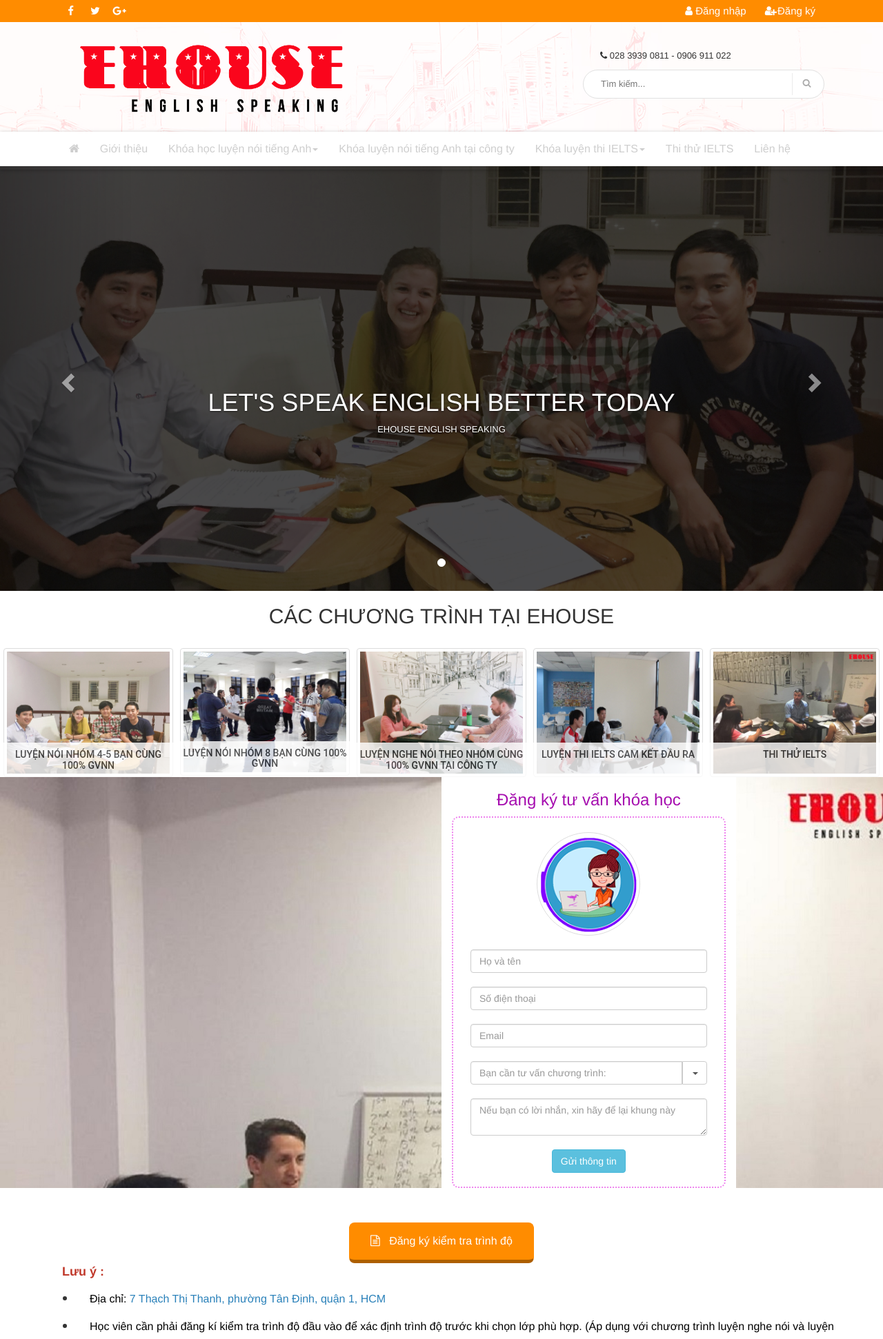
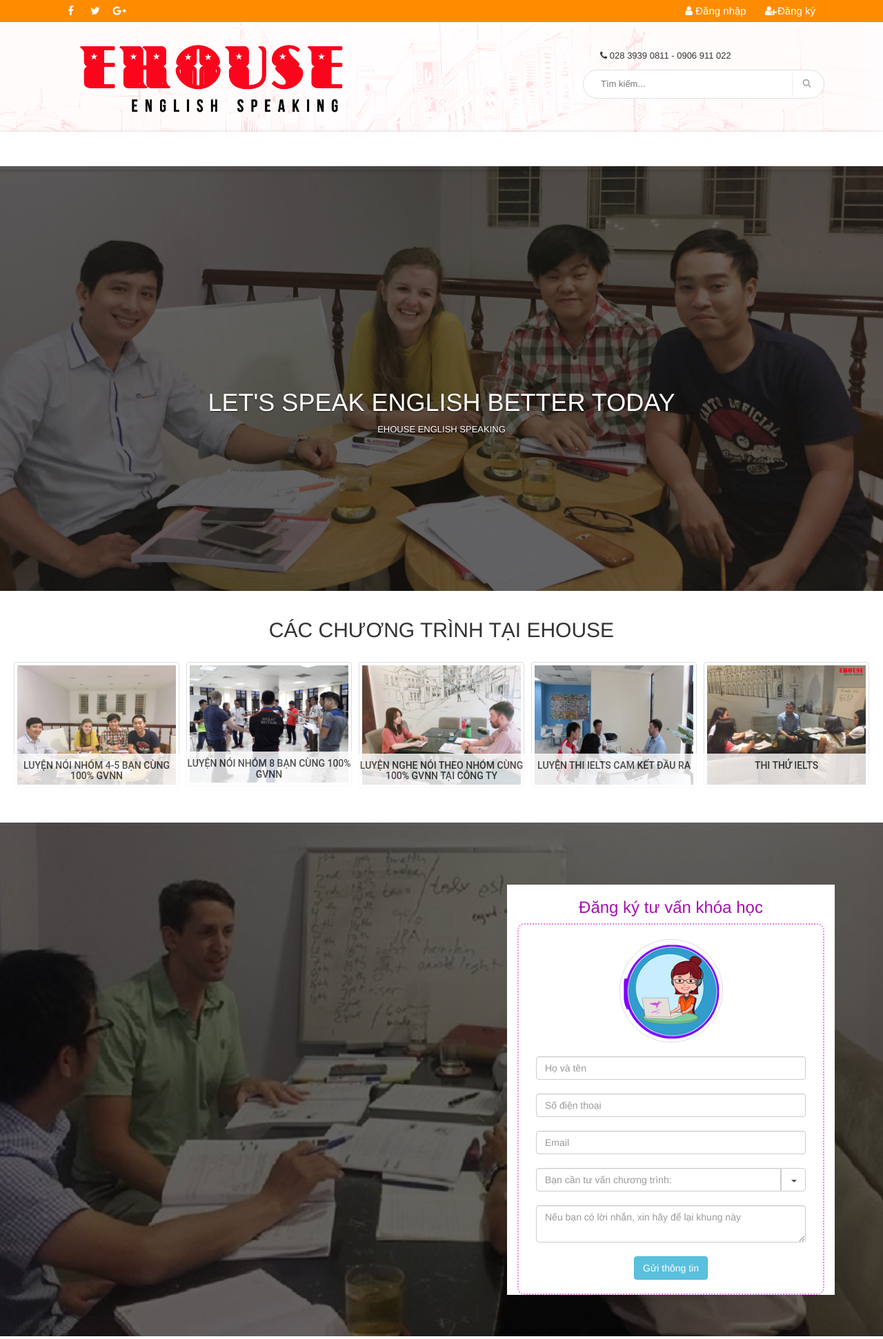
Before and after one commit to minhsu57/ehouse, a CodeIgniter app: page /database/ in a window 1280 px wide. Shown: the top 1942 px of the page at 69% size. Run offline with CodeIgniter, Linux system fonts and the light colour scheme; data comes from the database, SQL or seed files in the repository; data that the repository does not hold is empty; some libraries are stand-ins or nearby versions.

Commit message:
12.9 su commit

```diff
--- a/application/config/config.php
+++ b/application/config/config.php
@@ -23,7 +23,7 @@ defined('BASEPATH') OR exit('No direct script access allowed');
 | a PHP script and you can easily do that on your own.
 |
 */
-$config['base_url'] = 'http://localhost/github/ehouse/';
+$config['base_url'] = 'http://172.21.6.196:8080/su/git/ehouse/';
 
 /*
 |--------------------------------------------------------------------------
--- a/application/controllers/Home.php
+++ b/application/controllers/Home.php
@@ -19,7 +19,7 @@ class Home extends Public_Controller {
         // get content of home page
     $input['where'] = array('class' => 'course');
     $input['order'] = array('id','ASC');
-        $this->data['content'] = $this->page_content_model->get_list($input);
+    $this->data['content_course'] = $this->page_content_model->get_list($input);
         // get content of course consultant
     $input['where'] = array('id' => 'course_consultant');
     $this->data['course_consultant'] = $this->page_content_model->get_row($input);
--- a/application/views/user/home_view.php
+++ b/application/views/user/home_view.php
@@ -4,15 +4,20 @@
  <!-- pct new slider -->
  <div id="myCarousel" class="carousel slide" data-ride="carousel" >
     <!-- Indicators -->
+    <?php if(count($sliders) > 1) { ?>
     <ol class="carousel-indicators">
-        <li data-target="#myCarousel" data-slide-to="0" class="active"></li>
+        <?php foreach ($sliders as $key => $value) { ?>
+        <li data-target="#myCarousel" data-slide-to="<?php echo $key; ?>" class="<?php if($key == 0) echo "active"; ?>"></li>
+        <?php } ?>
     </ol>
+    <?php } ?>
     <!-- Wrapper for slides -->
     <div class="carousel-inner">
-        <div class="item active">
+        <?php foreach ($sliders as $key => $value) { ?>
+        <div class="item <?php if($key == 0) echo "active"; ?>">
             <div class="blend">
                 <div></div>
-                <img src="<?php echo public_helper('images/'.$sliders[0]->image_name); ?>" class="img-responsive" alt="">
+                <img src="<?php echo public_helper('images/'.$value->image_name); ?>" class="img-responsive" alt="">
             </div>
             <div class="carousel-caption animated flipInX" style="animation-delay: 0.4s">
                 <h1 class="hidden-xs">LET'S SPEAK ENGLISH BETTER TODAY</h1>
@@ -20,20 +25,9 @@
                 <P>EHOUSE ENGLISH SPEAKING</P>
             </div>
         </div>
-        <?php foreach (array_slice($sliders, 1) as $slider) { ?>
-        <div class="item">
-            <div class="blend">
-                <!-- thẻ div làm cho tấm hình ở dưới đen lại -->
-                <div></div>
-                <img src="<?php echo public_helper('images/'.$slider->image_name); ?>" class="img-responsive" alt="">
-            </div>
-            <div class="carousel-caption animated flipInX" style="animation-delay: 0.4s">
-                <h1 class="hidden-xs">Los Angeles</h1>
-                <h4 class="visible-xs">Los Angeles</h4>
-                <p>LA is always so much fun!</p>
-            </div>
-        </div>
         <?php } ?>
+
+        <?php if(count($sliders) > 1) { ?>
         <!-- Left and right controls -->
         <a class="left carousel-control" href="#myCarousel" data-slide="prev">
             <span class="glyphicon glyphicon-chevron-left"></span>
@@ -43,15 +37,16 @@
             <span class="glyphicon glyphicon-chevron-right"></span>
             <span class="sr-only">Next</span>
         </a>
+        <?php } ?>
     </div>
 </div>
 <!-- end pct new slider -->
-<div class="text-center"><h2>CÁC CHƯƠNG TRÌNH TẠI EHOUSE</h2></div>
+<div class="text-center" style="margin-top: 40px"><h2>CÁC CHƯƠNG TRÌNH TẠI EHOUSE</h2></div>
 <!-- Cac khoa hoc -->
-<div class="content-course">
-    <?php foreach ($content as $item) { ?>
+<div class="content-course container">
+    <?php foreach ($content_course as $item) { ?>
     <div class="col-xs-12 col-md-6 col-lg-15">
-        <a href="#">
+        <a href="<?php echo base_url().$item->link; ?>">
             <img class="img-thumbnail" alt="logo_content" src="<?php echo public_helper('images/'.$item->image); ?>" />
             <div class="content-course-title">
                 <div>
@@ -63,44 +58,21 @@
     <?php } ?>
 </div>
 <!-- End cac khoa hoc -->
-<!-- Lop hoc -->
-<div class="classroom media"  style="background-image: url('<?php echo public_helper("images/3_member_english_speaking.jpg") ?>'); width: 100%">
-    <div id="class-pics" class="col-xs-12 col-sm-5 col-md-6 col-lg-6">
-        <!-- <h3 class="text-center">Phản hồi của học viên</h3>
-        <div class="slider">
-            <div id="comment-slider">
-                <div class="item">
-                    <a href="#"><img src="<?php echo public_helper("images/slider.jpg"); ?>" alt="room pic"></a>
-                    <h4><a href="#">Lê Minh Sự - IELTS 7.5 - 26 tuổi </a></h4>
-                    <p>Ehouse cung cấp dịch vụ tốt, mình rất thích chương trình học và các giáo viên ở đây...</p>
-                </div>
-                <div class="item"><a href="#"><img src="<?php echo public_helper("images/slider1.jpg"); ?>"  alt="room pic"></a>
-                    <h4><a href="#">Lê Minh Sự - IELTS 7.5 - 26 tuổi </a></h4>
-                    <p>Cảm ơn Ehouse rất nhiều, nhờ có Ehouse bây giờ mình đã tự tin giao tiếp như ngôn ngữ thứ 2 của mình, chương trình học rất bổ ích ... </p>
-                </div>
-                <div class="item"><a href="#"><img src="<?php echo public_helper("images/slider2.jpg"); ?>" alt="room pic"></a>
-                    <h4><a href="#">Lê Minh Sự - IELTS 7.5 - 26 tuổi </a></h4>
-                    <p>Ehouse cung cấp dịch vụ tốt, mình rất thích chương trình học và các giáo viên ở đây...</p>
-                </div>
-                <div class="item"><a href="#"><img src="<?php echo public_helper("images/slider3.jpg"); ?>" alt="room pic"></a>
-                    <h4><a href="#">Lê Minh Sự - IELTS 7.5 - 26 tuổi </a></h4>
-                    <p>Ehouse cung cấp dịch vụ tốt, mình rất thích chương trình học và các giáo viên ở đây...</p>
-                </div>
-            </div>
-        </div> -->
-    </div>
-    <div id="class-res" class="col-xs-12 col-sm-6 col-md-4 col-lg-4">
-        <h3 class="text-center"><?php echo $course_consultant->title; ?></h3>
+
+<section class="testimonials-section" style="background-image:url('<?php echo public_helper("images/3_member_english_speaking.jpg"); ?>'); height: 100%; ">
+    <div class="container">
+        <div id="class-res" class="col-xs-12 col-md-5 pull-right">
+            <h3 class="text-center">Đăng ký tư vấn khóa học</h3>
             <div class="register">
                 <span class="col-xs-12"></span>
                 <div class="text-center">
                     <div class="col-xs-12">
-                    <img class="img-circle img-thumbnail animated" alt="logo_content" src="<?php echo public_helper('images/'.$course_consultant->image); ?>" />
+                        <img class="img-circle img-thumbnail" alt="logo_content" src="http://sudev.net/public/images/call.png">
                     </div>
                 </div>
-            <input class="form-control" placeholder="Họ và tên" />
-            <input class="form-control" placeholder="Số điện thoại" />
-            <input class="form-control" placeholder="Email" />
+                <input class="form-control" placeholder="Họ và tên">
+                <input class="form-control" placeholder="Số điện thoại">
+                <input class="form-control" placeholder="Email">
                 <div class="input-group">
                     <input type="text" class="form-control" placeholder="Bạn cần tư vấn chương trình:">
                     <label class="input-group-addon dropdown-toggle" data-toggle="dropdown">
@@ -120,8 +92,11 @@
                 </div>
             </div>
         </div>
-    <div class="hidden-xs col-sm-1 col-md-2 col-lg-2"></div>
+
     </div>
+</section>
+<!-- Lop hoc -->
+
 <!-- End lop hoc -->
 <!-- Đăng ký kiểm tra trình độ và lưu ý -->
 <div class="seft-test container">
--- a/public/css/style.css
+++ b/public/css/style.css
@@ -42,9 +42,6 @@ a:hover, a:active, a:focus {
     color: #945100;
     text-decoration: none;
 }
-  /*h1, h2, h3, h4, h5, h6 {
-    margin: 20px auto;
-    }*/
 
 h5, h6 {
   font-family: "Roboto",Arial,Tahoma,sans-serif;
@@ -70,8 +67,31 @@ a:hover, a:active, a:focus {
   padding-right: 5px;
   padding-left: 5px;
 }
-
-
+article, aside, details, figcaption, figure, footer, header, nav, section {
+    display: block;
+}
+section{
+    margin: 50px 0 50px 0;
+}
+.testimonials-section {
+    position: relative;
+    padding: 90px 0px 60px;
+    background-position: center top;
+    background-size: cover;
+    background-attachment: fixed;
+    background-repeat: no-repeat;
+    text-align: center;
+}
+.testimonials-section:before {
+    content: '';
+    position: absolute;
+    left: 0px;
+    top: 0px;
+    width: 100%;
+    height: 100%;
+    background: rgba(0,0,0,0.60);
+    z-index: 0;
+}
 
   /**
    * ================= layout
@@ -179,8 +199,9 @@ a
     box-shadow: 0 1px 5px rgba(0, 0, 0, 0.25);
 }
 .navbar a {
-    color: gray;
-    font-size: 16px;
+    color: #fff;
+    font-size: 13px;
+    text-transform: uppercase;
 }
 .navbar .navbar-toggle {
     border: 1px solid #FFFFFF;
@@ -577,34 +598,10 @@ pct end cover code */
       margin-left: 2%;
   }
 }
-.classroom{
-    margin: 70px 0px 50px 0px;
-}
-/*.classroom:after {
-    visibility: hidden;
-    display: block;
-    font-size: 0;
-    content: " ";
-    clear: both;
-    height: 0;
-}*/
-.classroom #class-pics h3{
-    color: #365899;
-}
-.classroom #class-pics h4{
-    color: black;
-    font-weight: 500;
-    text-align: center;
-}
-.classroom #class-pics p{
-    font-size: 14px;
-    text-align: center;
-    margin-bottom: 40px;
-}
-.classroom #class-res{
+#class-res{
     background: #fff;
 }
-.classroom #class-res h3{
+#class-res h3{
     color: #a60eaf;
 }
 .register{
@@ -681,26 +678,26 @@ pct end cover code */
 .presentation img {
   width: 100%;
 }
-.presentation a.btn-slider-presentation{
+.presentation a.btn-slider-presentation {
     display: inline-block;
-  color: #755da0;
+    color: #eb4814;
     font-size: 14px;
     text-transform: uppercase;
-  background-color: #dbccea;
+    background-color: rgba(255, 152, 0, 0.44);
     padding: 10px 40px;
     margin-right: 20px;
     border-radius: 40px;
     line-height: 44px;
-  box-shadow: 0px 0px 1px 2px rgba(100,0,100,0.3) inset;
+    box-shadow: 0px 0px 1px 2px rgba(122, 61, 4, 0.3) inset;
 }
 .presentation a.btn-slider-presentation:hover{
   box-shadow: 0px -3px 4px rgba(0,0,0,0.6) inset;
-  background: #755da0 !important;
+  background: #ff8c00 !important;
   color: white !important;
 }
 .presentation .nav-pills>li.active>a{
   color: white !important;
-  background-color: #755da0 !important;
+  background-color: #ff8c00 !important;
   box-shadow: none !important;
 }
 .presentation ul.nav-pills {
@@ -709,9 +706,9 @@ pct end cover code */
 .presentation .nav-pills li{
   margin-bottom: 10px;
 }
-.presentation a.btn-slider-presentation:active{
-  color: #755da0 !important;
-  background-color: #dbccea !important;
+.presentation a.btn-slider-presentation:active {
+    color: white !important;
+    background: #ff8c00 !important;
     box-shadow: none !important;
 }
 .presentation a.btn-slider-presentation:focus:hover{
@@ -746,7 +743,7 @@ pct end cover code */
   width: 100%;
   height: 100%;
   z-index: 2;
-  background: rgba(0,0,0,0.7);
+  background: rgba(0,0,0,0.6);
 }
 #myCarousel .carousel-caption{
   bottom: 30% !important;
@@ -754,6 +751,7 @@ pct end cover code */
 .content-course{
   text-align: center;
   margin-top: 30px;
+  width: auto;
 }
 .content-course img{
   width: 100%;
@@ -830,7 +828,7 @@ pct end cover code */
     background: transparent;
 }
 #header-1 .navbar-nav > li >a{
-    color: #cecece ;
+    color: #fff;
 }
 #header-1 .navbar-nav > li:hover > a{
     color:white;
@@ -881,11 +879,5 @@ a.dropdown-toggle{ pointer-events: none;}
     margin-bottom: -53px;
     background: transparent;
 }
-#header-1 .navbar-nav > li >a{
-    color: #cecece ;
-}
-#header-1 .navbar-nav > li:hover > a{
-    color:white;
-}
 }
 /* End pct-css */
```
Also changed, not shown: application/views/user/contact_view.php (+19 -2 lines), application/views/user/speaking_view.php (+42 -6 lines), public/images/.htaccess (deleted), public/images/3_member_english_speaking.jpg, public/images/art1.png (deleted), public/images/art12.png (deleted), public/images/art2.png (deleted), public/images/art3.png (deleted), public/images/art4.png (deleted), public/images/banner2.jpg (deleted), public/images/contact.png (renamed from public/images/slider2.png). Lines whose indentation alone changed are shown as unchanged.
